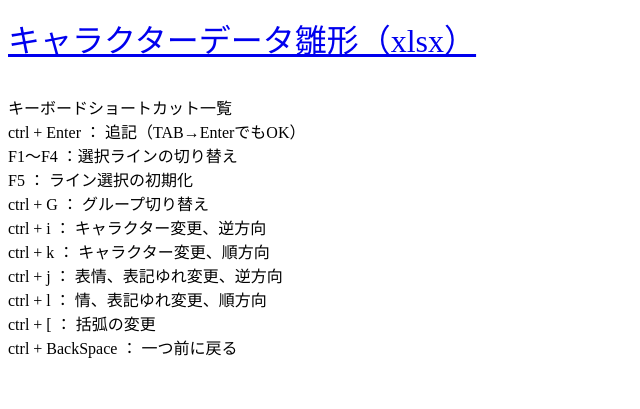
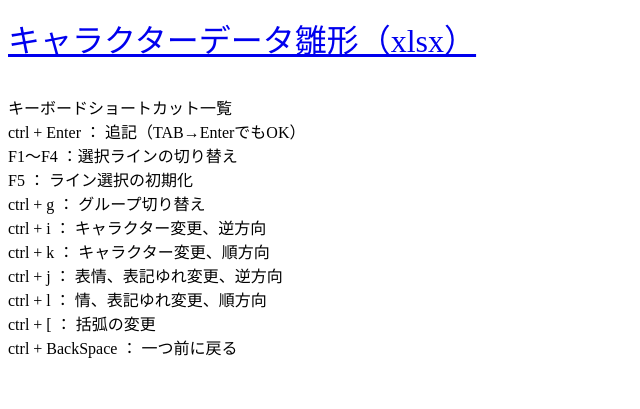
Before and after one commit to takasakirina/github.io, a plain HTML site: page index.html in a window 1280 px wide. Shown: the part 1289-1698 px from the top of the page, 0-640 px from the left. Drawn offline with Linux system fonts and the light colour scheme.

Commit message:
Update index.html

```diff
--- a/index.html
+++ b/index.html
@@ -159,7 +159,7 @@
       ctrl + Enter     ： 追記（TAB→EnterでもOK）<br>
       F1～F4           ：選択ラインの切り替え<br>
       F5               ： ライン選択の初期化<br>
-      ctrl + G         ： グループ切り替え<br>
+      ctrl + g         ： グループ切り替え<br>
       ctrl + i         ： キャラクター変更、逆方向<br>
       ctrl + k         ： キャラクター変更、順方向<br>
       ctrl + j         ： 表情、表記ゆれ変更、逆方向<br>
```
